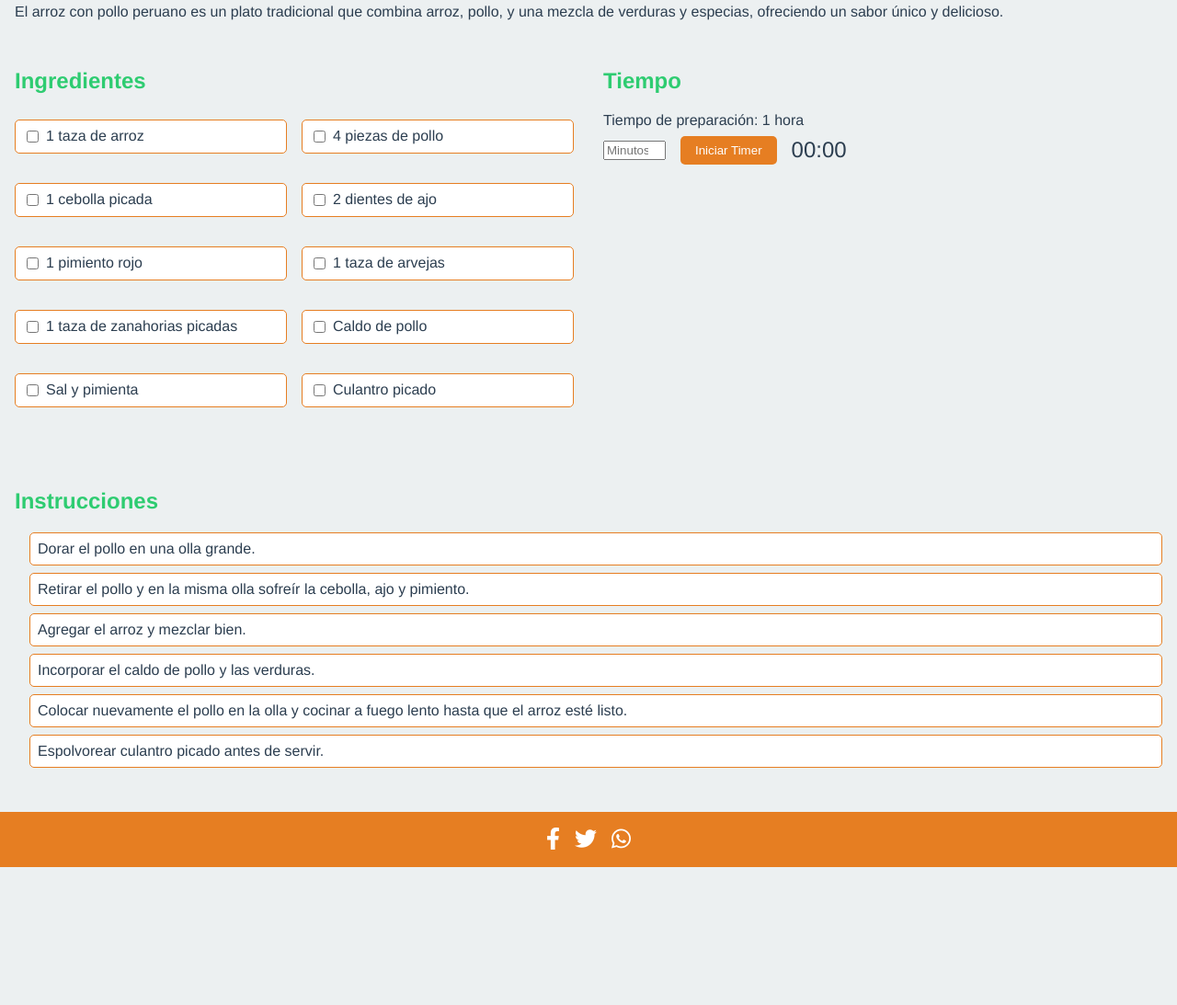
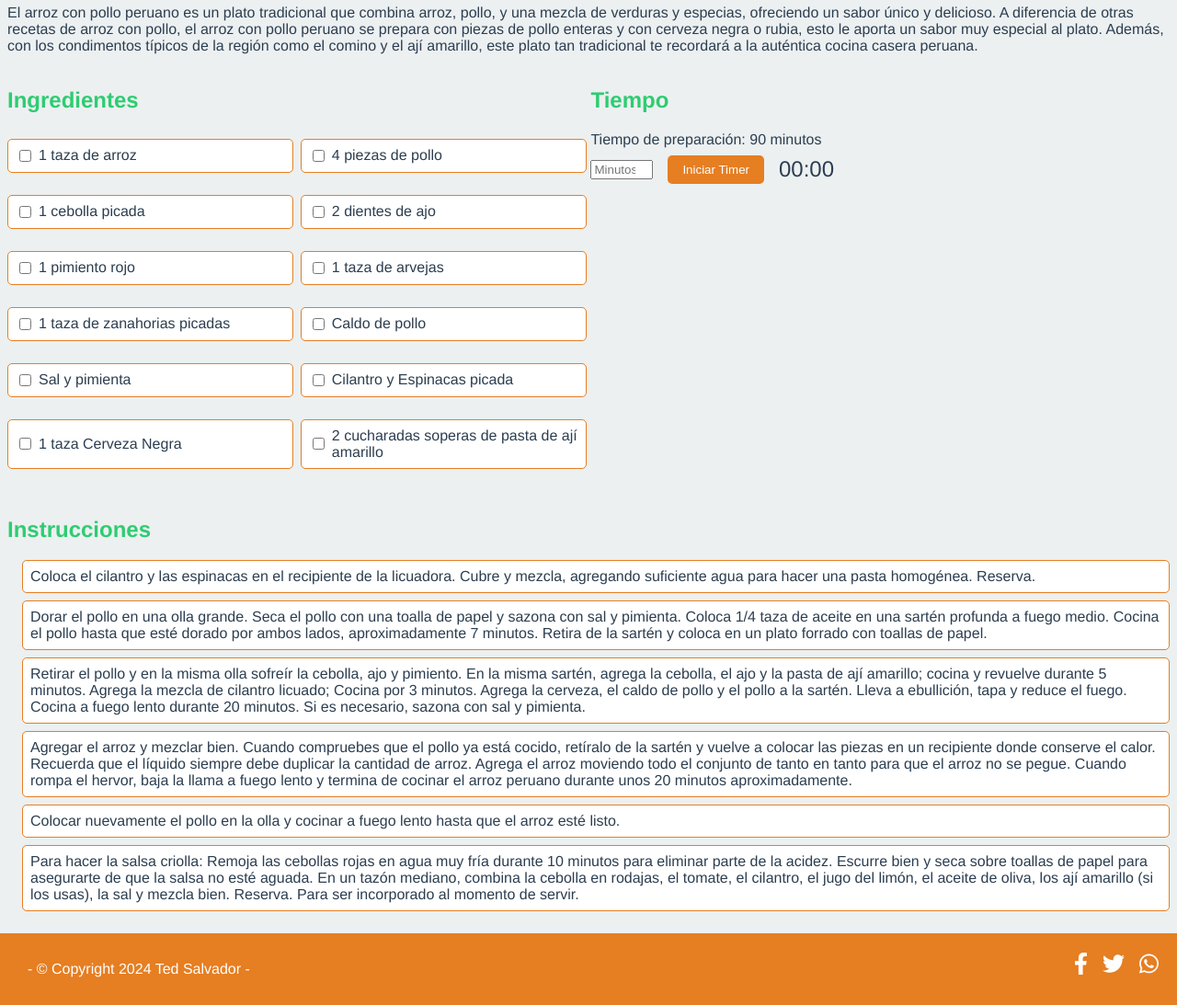
Before and after one commit to tedsalvador/JS_6th_Exercise_My_Favorite_Food_Web, a website: page index.html in a window 1280 px wide. Shown: the part 898-1991 px from the top of the page at 92% size. Before the commit the page ends 1841 px from the top, so only its background shows below. Drawn offline with Linux system fonts and the light colour scheme.

Commit message:
upload pages

```diff
--- a/index.html
+++ b/index.html
@@ -6,7 +6,6 @@
     <link rel="stylesheet" href="./public/assets/css/styles.css">
     <!-- Añadir los estilos de Font Awesome para los iconos -->
     <link rel="stylesheet" href="https://cdnjs.cloudflare.com/ajax/libs/font-awesome/6.0.0-beta3/css/all.min.css">
-
     <title>My Favorite Food Web</title>
 </head>
 <body>
@@ -22,34 +21,13 @@
 
             <section class="description">
                 <h2>Descripción</h2>
-                <p>El arroz con pollo peruano es un plato tradicional que combina arroz, pollo, y una mezcla de verduras y especias, ofreciendo un sabor único y delicioso.</p>
+                <p>El arroz con pollo peruano es un plato tradicional que combina arroz, pollo, y una mezcla de verduras y
+                    especias, ofreciendo un sabor único y delicioso.
+                    A diferencia de otras recetas de arroz con pollo, el arroz con pollo peruano se prepara con piezas de pollo enteras y con
+                    cerveza negra o rubia, esto le aporta un sabor muy especial al plato. Además, con los condimentos típicos de la región como
+                    el comino y el ají amarillo, este plato tan tradicional te recordará a la auténtica cocina casera peruana.
+                </p>
             </section>
-
-
-            <!-- <section class="ingredients">
-                <h2>Ingredientes</h2>
-                <ul>
-                    <li><input type="checkbox" id="ingredient1"><label for="ingredient1"> 1 taza de arroz</label></li>
-                    <li><input type="checkbox" id="ingredient2"><label for="ingredient2"> 4 piezas de pollo</label></li>
-                    <li><input type="checkbox" id="ingredient3"><label for="ingredient3"> 1 cebolla picada</label></li>
-                    <li><input type="checkbox" id="ingredient4"><label for="ingredient4"> 2 dientes de ajo</label></li>
-                    <li><input type="checkbox" id="ingredient5"><label for="ingredient5"> 1 pimiento rojo</label></li>
-                    <li><input type="checkbox" id="ingredient6"><label for="ingredient6"> 1 taza de arvejas</label></li>
-                    <li><input type="checkbox" id="ingredient7"><label for="ingredient7"> 1 taza de zanahorias picadas</label></li>
-                    <li><input type="checkbox" id="ingredient8"><label for="ingredient8"> Caldo de pollo</label></li>
-                    <li><input type="checkbox" id="ingredient9"><label for="ingredient9"> Sal y pimienta</label></li>
-                    <li><input type="checkbox" id="ingredient10"><label for="ingredient10"> Culantro picado</label></li>
-                </ul>
-            </section>
-            <section class="time">
-                <h2>Tiempo</h2>
-                <p>Tiempo de preparación: 1 hora</p>
-                <div class="timer">
-                    <input type="number" id="minutes" min="0" placeholder="Minutos">
-                    <button id="start-timer">Iniciar Timer</button>
-                    <p id="timer-display">00:00</p>
-                </div>
-            </section> -->
 
             <div class="recipe-container">
                 <section class="ingredients">
@@ -64,12 +42,14 @@
                         <li><input type="checkbox" id="ingredient7"><label for="ingredient7"> 1 taza de zanahorias picadas</label></li>
                         <li><input type="checkbox" id="ingredient8"><label for="ingredient8"> Caldo de pollo</label></li>
                         <li><input type="checkbox" id="ingredient9"><label for="ingredient9"> Sal y pimienta</label></li>
-                        <li><input type="checkbox" id="ingredient10"><label for="ingredient10"> Culantro picado</label></li>
+                        <li><input type="checkbox" id="ingredient10"><label for="ingredient10"> Cilantro y Espinacas picada</label></li>
+                        <li><input type="checkbox" id="ingredient11"><label for="ingredient11"> 1 taza Cerveza Negra</label></li>
+                        <li><input type="checkbox" id="ingredient12"><label for="ingredient12"> 2 cucharadas soperas de pasta de ají amarillo</label></li>
                     </ul>
                 </section>
                 <section class="time">
                     <h2>Tiempo</h2>
-                    <p>Tiempo de preparación: 1 hora</p>
+                    <p>Tiempo de preparación: 90 minutos</p>
                     <div class="timer">
                         <input type="number" id="minutes" min="0" placeholder="Minutos">
                         <button id="start-timer">Iniciar Timer</button>
@@ -81,16 +61,38 @@
             <section class="instructions">
                 <h2>Instrucciones</h2>
                 <ol>
-                    <li>Dorar el pollo en una olla grande.</li>
-                    <li>Retirar el pollo y en la misma olla sofreír la cebolla, ajo y pimiento.</li>
-                    <li>Agregar el arroz y mezclar bien.</li>
-                    <li>Incorporar el caldo de pollo y las verduras.</li>
+                    <li>Coloca el cilantro y las espinacas en el recipiente de la licuadora. Cubre y mezcla,
+                        agregando suficiente agua para hacer una pasta homogénea. Reserva.</li>
+                    <li>Dorar el pollo en una olla grande.
+                        Seca el pollo con una toalla de papel y sazona con sal y pimienta. Coloca 1/4 taza de aceite en
+                        una sartén profunda a fuego medio. Cocina el pollo hasta que esté dorado por ambos lados,
+                        aproximadamente 7 minutos. Retira de la sartén y coloca en un plato forrado con toallas de papel.
+                    </li>
+                    <li>Retirar el pollo y en la misma olla sofreír la cebolla, ajo y pimiento.
+                        En la misma sartén, agrega la cebolla, el ajo y la pasta de ají amarillo; cocina y revuelve durante
+                        5 minutos. Agrega la mezcla de cilantro licuado; Cocina por 3 minutos. Agrega la cerveza, el caldo de
+                        pollo y el pollo a la sartén. Lleva a ebullición, tapa y reduce el fuego. Cocina a fuego lento durante
+                        20 minutos. Si es necesario, sazona con sal y pimienta.
+                    </li>
+                    <li>Agregar el arroz y mezclar bien.
+                        Cuando compruebes que el pollo ya está cocido, retíralo de la sartén y vuelve a colocar las piezas en un
+                        recipiente donde conserve el calor. Recuerda que el líquido siempre debe duplicar la cantidad de arroz.
+                        Agrega el arroz moviendo todo el conjunto de tanto en tanto para que el arroz no se pegue. Cuando rompa
+                        el hervor, baja la llama a fuego lento y termina de cocinar el arroz peruano durante unos 20 minutos aproximadamente.
+                    </li>
                     <li>Colocar nuevamente el pollo en la olla y cocinar a fuego lento hasta que el arroz esté listo.</li>
-                    <li>Espolvorear culantro picado antes de servir.</li>
+                    <li>Para hacer la salsa criolla: Remoja las cebollas rojas en agua muy fría durante 10 minutos para eliminar parte de la acidez.
+                        Escurre bien y seca sobre toallas de papel para asegurarte de que la salsa no esté aguada. En un tazón mediano, combina la
+                        cebolla en rodajas, el tomate, el cilantro, el jugo del limón, el aceite de oliva, los ají amarillo (si los usas), la sal y mezcla bien.
+                        Reserva. Para ser incorporado al momento de servir.
+                    </li>
                 </ol>
             </section>
         </main>
         <footer>
+            <div class="derechos">
+				<a>- &copy; Copyright 2024 Ted Salvador  -</a>
+			</div>
             <div class="social-media">
                 <a href="https://www.facebook.com" target="_blank" class="social-icon"><i class="fab fa-facebook-f"></i></a>
                 <a href="https://www.twitter.com" target="_blank" class="social-icon"><i class="fab fa-twitter"></i></a>
--- a/src/sass/styles.scss
+++ b/src/sass/styles.scss
@@ -19,7 +19,7 @@ header {
 }
 
 main {
-    padding: 1rem;
+    padding: 0.5rem;
 }
 
 .intro-container {
@@ -42,19 +42,19 @@ main {
 }
 
 .description {
-    flex: 2 1 300px;
+    flex: 2 1 200px;
 }
 
 .recipe-container {
     display: flex;
     flex-wrap: wrap;
-    gap: 2rem;
+    gap: 0.3rem;
     align-items: flex-start;
-    margin-bottom: 2rem;
+    margin-bottom: 0.3rem;
 }
 
 .ingredients, .time {
-    flex: 1 1 300px;
+    flex: 1 1 200px;
 }
 
 h1, h2 {
@@ -62,7 +62,7 @@ h1, h2 {
 }
 
 .description, .ingredients, .time, .instructions {
-    margin-bottom: 2rem;
+    margin-bottom: 0.5rem;
 }
 
 ul {
@@ -70,7 +70,7 @@ ul {
     padding: 0;
     display: grid;
     grid-template-columns: repeat(2, 1fr);
-    gap: 1rem;
+    gap: 0.5rem;
 }
 
 li {
@@ -134,7 +134,12 @@ footer {
     background-color: $primary-color;
     color: white;
     text-align: center;
-    padding: 1rem 0;
+	padding:20px;
+
+	/* Flexbox */
+	display: flex;
+	flex-wrap:wrap;
+	justify-content:space-between;
 
     .social-media {
         display: flex;
@@ -151,4 +156,13 @@ footer {
             }
         }
     }
+
+    .derechos {
+        color:#fff;
+        text-align: center;
+        align-items: center;
+        display: inline-block;
+        align-content: center;
+        padding:10px;
+    }
 }
```
Also changed, not shown: public/assets/css/styles.css, 1 other file.
